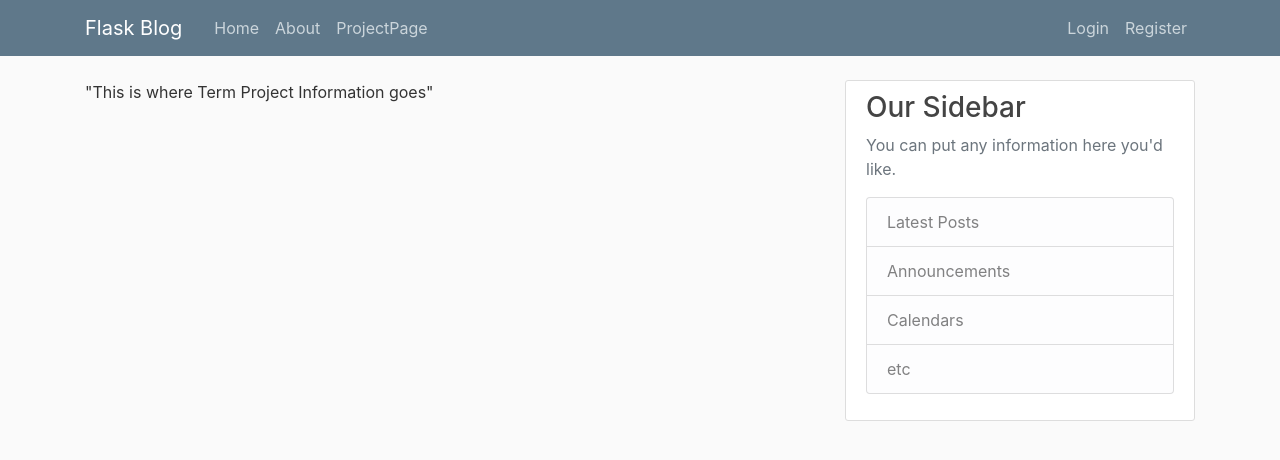
After one commit to annachaykovska/Database-2-Group-Project, a Flask app: page /IO in a window 1280 px wide. The commit adds this page. Shown: the top 460 px of the page. Run offline with Flask 2, Linux system fonts and the light colour scheme; some libraries are stand-ins or nearby versions.

Commit message:
Added a ProjectPage tab to the main page.

```diff
--- a/website/routes.py
+++ b/website/routes.py
@@ -75,3 +75,7 @@ def students():
 @app.route("/instructors")
 def instructors():
     return render_template('instructors.html')
+
+@app.route("/IO")
+def IO():
+    return render_template('IO.html')
--- /dev/null
+++ b/website/templates/IO.html
@@ -0,0 +1,4 @@
+{% extends "layout.html" %}
+{% block content %}
+    <a>"This is where Term Project Information goes"</a>
+{% endblock content %}
--- a/website/templates/layout.html
+++ b/website/templates/layout.html
@@ -25,10 +25,11 @@
             <span class="navbar-toggler-icon"></span>
           </button>
           <div class="collapse navbar-collapse" id="navbarToggle">
-            <div class="navbar-nav mr-auto">
-              <a class="nav-item nav-link" href="{{ url_for('home') }}">Home</a>
-              <a class="nav-item nav-link" href="{{ url_for('about') }}">About</a>
-            </div>
+              <div class="navbar-nav mr-auto">
+                  <a class="nav-item nav-link" href="{{ url_for('home') }}">Home</a>
+                  <a class="nav-item nav-link" href="{{ url_for('about') }}">About</a>
+                  <a class="nav-item nav-link" href="{{ url_for('IO') }}">ProjectPage</a>
+              </div>
             <!-- Navbar Right Side -->
             <div class="navbar-nav">
               {% if current_user.is_authenticated %}
```
